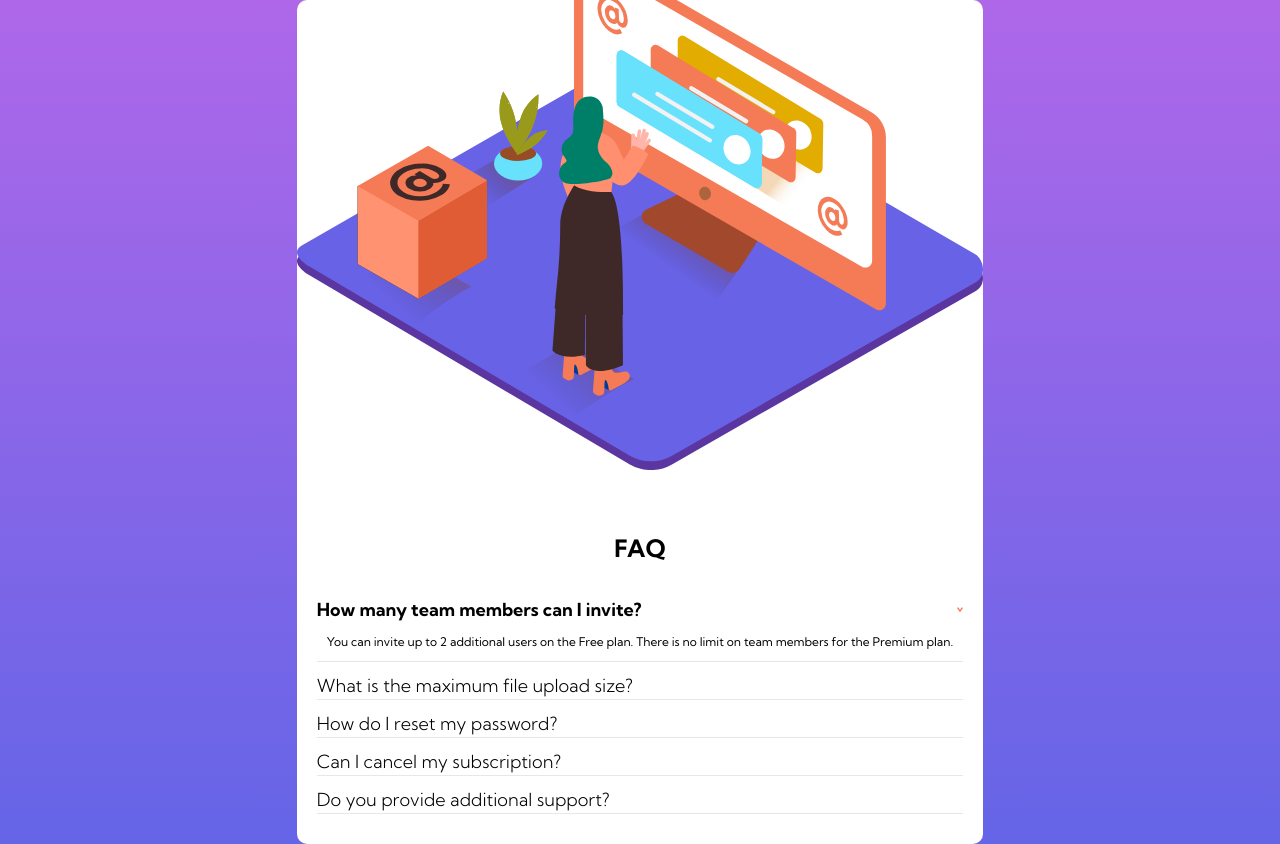
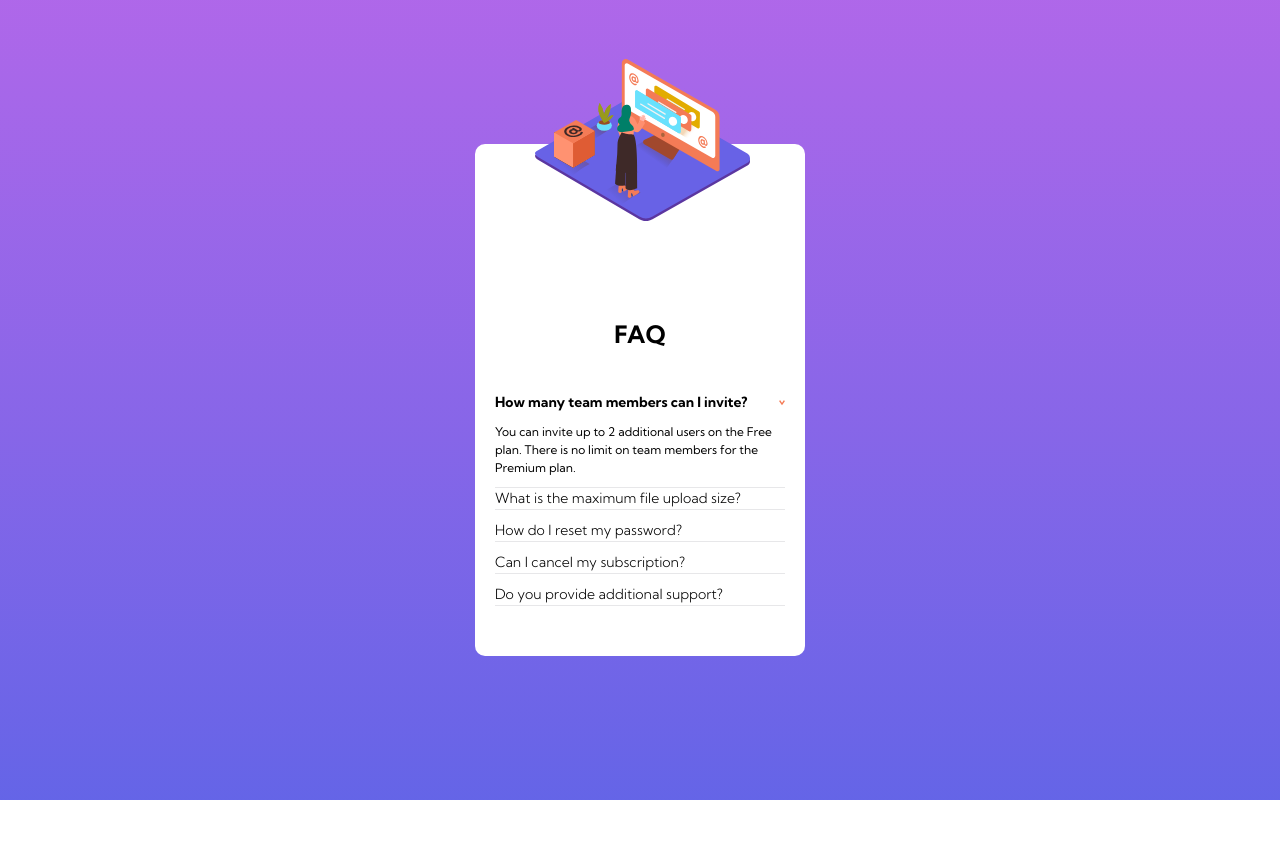
Before and after one commit to crsaele/faq-accordion-card-main, a plain HTML site: page index.html in a window 1280 px wide. Both pictures are taken after a click on the element "How many team members can I invite?". After the commit the page ends 800 px from the top, so only its background shows below. Drawn offline with Linux system fonts and the light colour scheme.

Commit message:
Added some css to the accordion and it's items

```diff
--- a/accordion.js
+++ b/accordion.js
@@ -17,6 +17,7 @@ accordionItems.forEach((item) => {
     // If the accordion item is active, show the paragraph; otherwise, hide it
     if (item.classList.contains('active')) {
       paragraph.style.display = 'block';
+      paragraph.style.padding = '10px 0';
     } else {
       paragraph.style.display = 'none';
     }
--- a/style.css
+++ b/style.css
@@ -38,6 +38,12 @@ h1 {
 
 h2 {
   font-weight: 300;
+  font-size: 14px;
+}
+
+h2:hover {
+  cursor: pointer;
+  color: var(--softRed);
 }
 
 h2:active {
@@ -51,6 +57,7 @@ ul {
 
 p {
   display: none;
+  padding: 20px 0;
 }
 
 footer {
@@ -60,20 +67,25 @@ footer {
 .card {
   background-color: white;
   border-radius: 10px;
+  width: 330px;
 }
 
 .card-img {
   position: relative;
-  bottom: 50px;
+  width: 65%;
+  bottom: 85px;
+  left: 60px;
 }
 
 .accordion {
   padding: 20px;
+  margin-bottom: 20px;
 }
 
 .accordion-item {
   margin-bottom: 10px;
   border-bottom: 1px solid var(--lightGrayBlue);
+  transition: transform 0.3s ease; /* Adds a smooth (ease) transition */
 }
 
 .accordion-item h2 {
@@ -87,6 +99,10 @@ footer {
   display: none; /* Hide the icon by default */
   width: 6px; /* Set width for the icon */
   height: 6px; /* Set height for the icon */
+}
+
+.accordion-item.active {
+  transform: translateY(10px); /* Adjust this value as needed */
 }
 
 .accordion-item.active .icon-arrow {
```
